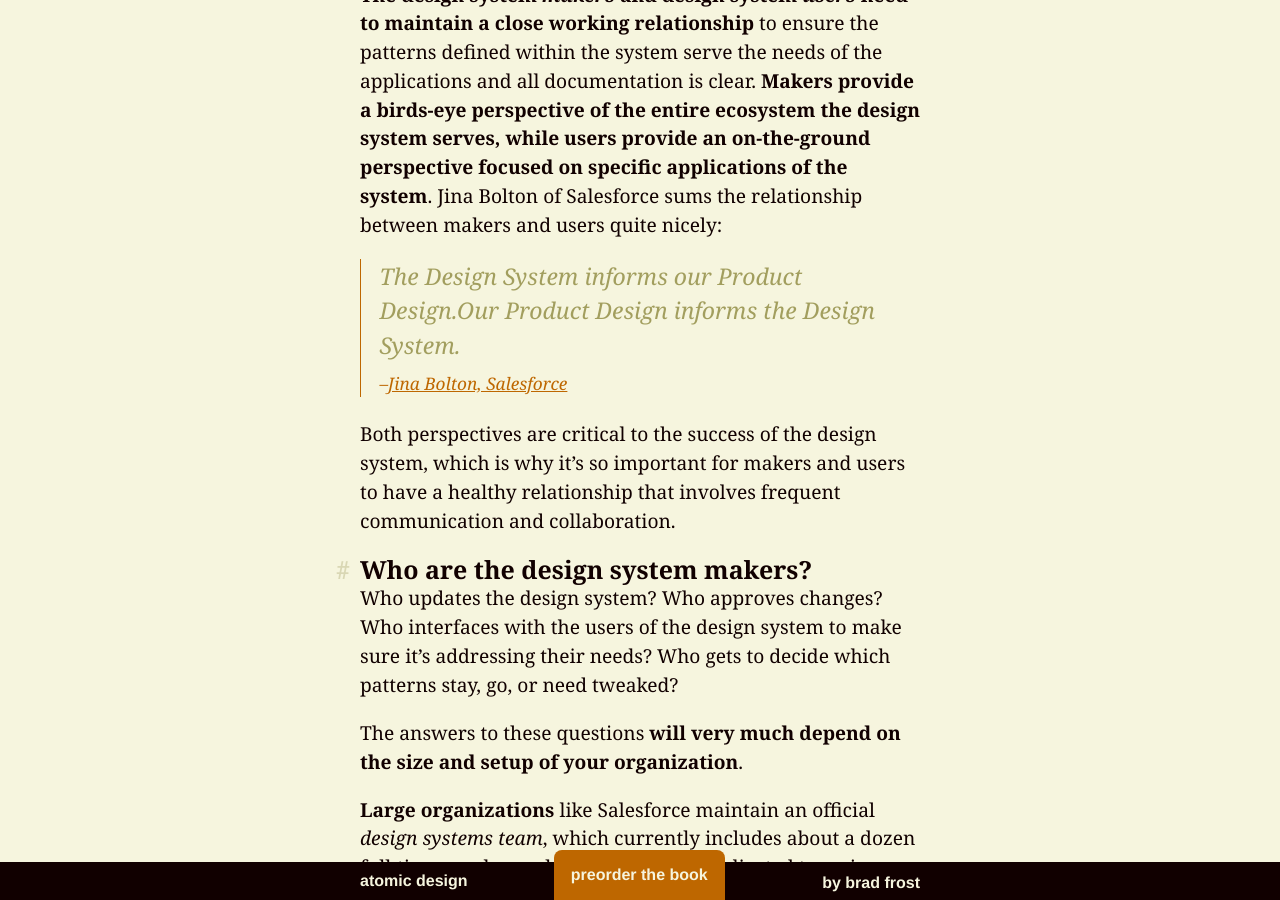
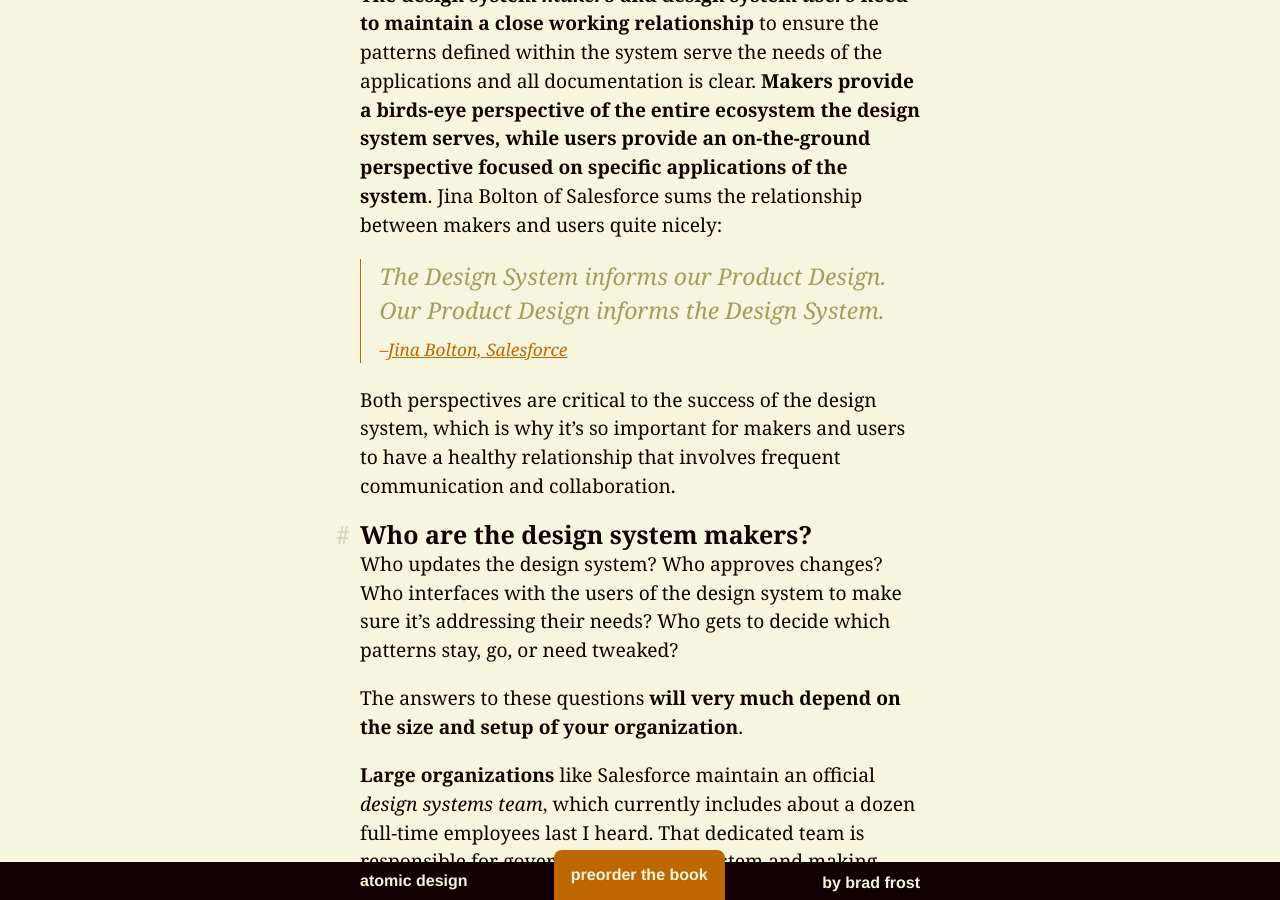
Before and after one commit to bradfrost/atomic-design, a Jekyll site: the page built from chapter-5.md, in a window 1280 px wide and 900 px high, scrolled down 12062 px. Built offline with Jekyll 4.4.1, drawn with Linux system fonts in a browser that asks for light colours; some of the changed text lies outside the part shown.

Commit message:
Chapter 5 draft
images

```diff
--- a/chapter-5.md
+++ b/chapter-5.md
@@ -112,7 +112,7 @@ They're likely right. It would be ideal if the entire organization adopted more
 
 **The design system <em>makers</em> and design system <em>users</em> need to maintain a close working relationship** to ensure the patterns defined within the system serve the needs of the applications and all documentation is clear. **Makers provide a birds-eye perspective of the entire ecosystem the design system serves, while users provide an on-the-ground perspective focused on specific applications of the system**. Jina Bolton of Salesforce sums the relationship between makers and users quite nicely:
 
-> The Design System informs our Product Design.Our Product Design informs the Design System. <cite><a href="https://medium.com/salesforce-ux/the-salesforce-team-model-for-scaling-a-design-system-d89c2a2d404b">Jina Bolton, Salesforce</a>
+> The Design System informs our Product Design. Our Product Design informs the Design System. <cite><a href="https://medium.com/salesforce-ux/the-salesforce-team-model-for-scaling-a-design-system-d89c2a2d404b">Jina Bolton, Salesforce</a>
 
 Both perspectives are critical to the success of the design system, which is why it's so important for makers and users to have a healthy relationship that involves frequent communication and collaboration.
 
@@ -123,19 +123,13 @@ The answers to these questions **will very much depend on the size and setup of
 
 **Large organizations** like Salesforce maintain an official *design systems team*, which currently includes about a dozen full-time employees last I heard. That dedicated team is responsible for governing the design system and making sure it's meeting the needs of the myriad internal product teams, as well as external developers that build things on the company's platform. When a design system is serving literally thousands of  users, it's a smart idea to dedicate at least a few full-time employees to manage and grow the system.
 
-{% include figure.html src="../images/fpo.png" caption="Large organization diagram" %}
-
 **Smaller organizations** most likely don't have the luxury of building an entire team to service a design system. Team members in smaller organizations have to wear many (hopefully stylish!) hats out of necessity, so governing the design system will likely become another responsibility. This may sound like an added burden ("oh great, yet another thing I'm responsible for that doesn't involve a pay raise!"), but this particular hat should be a joy to wear as it improves the efficiency and quality of all other work. Hooray for design systems!
 
 Typically, design system makers at smaller organizations will be senior-level staff who have the experience to make thoughtful decisions and authority to enforce the design system.
 
-{% include figure.html src="../images/fpo.png" caption="Small organization diagram" %}
-
 And then there are **external agencies, contractors, and consultants**. What is the role of an external party when it comes to longterm maintenance of a client's design system? On one hand, external parties are at a bit of a disadvantage since they don't actually work for their client's organization. A successful design system needs to become a part of an organization's DNA, and since external parties exist outside the company's walls, their influence is intrinsically limited.
 
 But on the other hand, **external parties can often provide a sense of perspective** that's hard to see while working inside a company. This is where outsiders can really shine. In my work as a consultant, I work with organizations to establish longterm design system maintenance strategies and help get the right people and processes in place. While the longterm success of the system will ultimately be up to the organization themselves, external parties can teach them to fish and provide important strategic guidance, feedback, and perspective.
-
-{% include figure.html src="../images/fpo.png" caption="Third-party diagram" %}
 
 #### Who are the design system users?
 Who are the people responsible for using the design system to build new features and applications? Who are the people that communicate with the system makers to report issues and request features?
@@ -146,7 +140,7 @@ Once again, the answers to these questions will largely depend on your organizat
 
 Users' proximity to and involvement in the creation of the design system will undoubtedly vary. You may work on a singular product at a scrappy startup, so your small team very well may be the ones simultaneously creating and using the design system.  Or you may work at a large multi-national corporation with development teams and third-party partners scattered all across the globe. If this is the case, design system makers and users may seldom (or ever) meet, which means that helpful documentation and a sharp birds-eye perspective becomes that much more important.
 
-{% include figure.html src="../images/fpo.png" caption="Spectrum of design system users" %}
+{% include figure.html src="../images/content/spectrum.png" caption="There is a spectrum of potential relationships between design system users and makers, and the size and makeup of your company will undoubtedly shape those relationships." %}
 
 One of the biggest advantages of establishing a thoughtful design system is that it allows organizations to scale best practices. If all those best practices — responsiveness, accessibility, performance, UX, ergonomics, and so on — are baked into the system, users can simply plug in patterns and reap the rewards. This means design system users don't have to be senior-level designers or developers to produce good work; the design system serves as quality control vehicle that helps users apply best practices regardless of each individual's skill level.
 
```
Also changed, not shown: images/content/spectrum.png (added), 3 other files.
